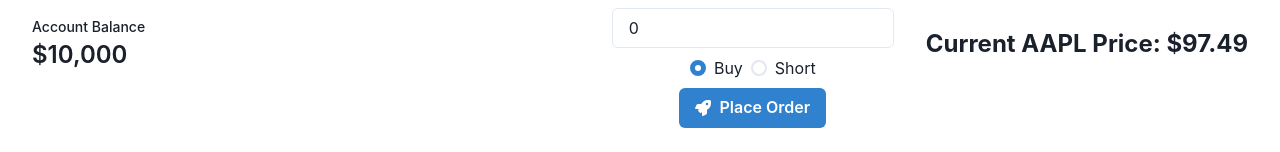
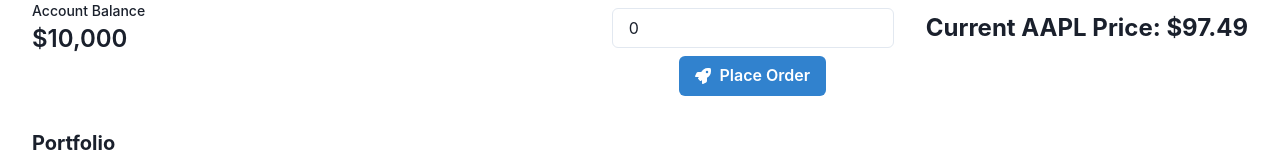
Before and after one commit to GPT-Engineer-App/high-velocity-trader, a React (Vite) app: page / in a window 1280 px wide. Shown: the part 316-468 px from the top of the page. Built offline with nearby package versions, Linux system fonts and the light colour scheme.

Commit message:
Collapsed short and buy options into a single quantity input. Positive quantity for buying, negative for shorting.
Prompt: Collapse short and buy for place order and allow entering negative numbers for shorting and positive numbers for longing.

```diff
--- a/src/pages/Index.jsx
+++ b/src/pages/Index.jsx
@@ -15,7 +15,7 @@ const Index = () => {
   const [stock, setStock] = useState("AAPL");
   const [quantity, setQuantity] = useState(0);
   const [price, setPrice] = useState(stockPrices[stock]);
-  const [orderType, setOrderType] = useState("buy");
+
   const [portfolio, setPortfolio] = useState({});
   const toast = useToast();
 
@@ -33,7 +33,7 @@ const Index = () => {
   };
 
   const placeOrder = () => {
-    if (quantity <= 0) {
+    if (quantity === 0) {
       toast({
         title: "Invalid Quantity",
         description: "Please enter a valid quantity",
@@ -46,13 +46,13 @@ const Index = () => {
 
     const orderAmount = quantity * stockPrices[stock];
 
-    const positionChange = orderType === "buy" ? quantity : -quantity;
-    setBalance(balance - orderAmount * (orderType === "buy" ? 1 : -1));
+    const positionChange = quantity;
+    setBalance(balance - orderAmount * Math.sign(quantity));
     setPortfolio({ ...portfolio, [stock]: (portfolio[stock] || 0) + positionChange });
 
     toast({
       title: "Order Placed",
-      description: `You ${orderType === "buy" ? "bought" : "shorted"} ${quantity} shares of ${stock}`,
+      description: `You ${quantity > 0 ? "bought" : "shorted"} ${Math.abs(quantity)} shares of ${stock}`,
       status: "success",
       duration: 3000,
       isClosable: true,
@@ -93,13 +93,6 @@ const Index = () => {
 
             <Input type="number" placeholder="Quantity" value={quantity} onChange={(e) => setQuantity(parseInt(e.target.value))} />
 
-            <RadioGroup onChange={setOrderType} value={orderType}>
-              <HStack>
-                <Radio value="buy">Buy</Radio>
-                <Radio value="short">Short</Radio>
-              </HStack>
-            </RadioGroup>
-
             <Button leftIcon={<FaRocket />} colorScheme="blue" onClick={placeOrder}>
               Place Order
             </Button>
```
